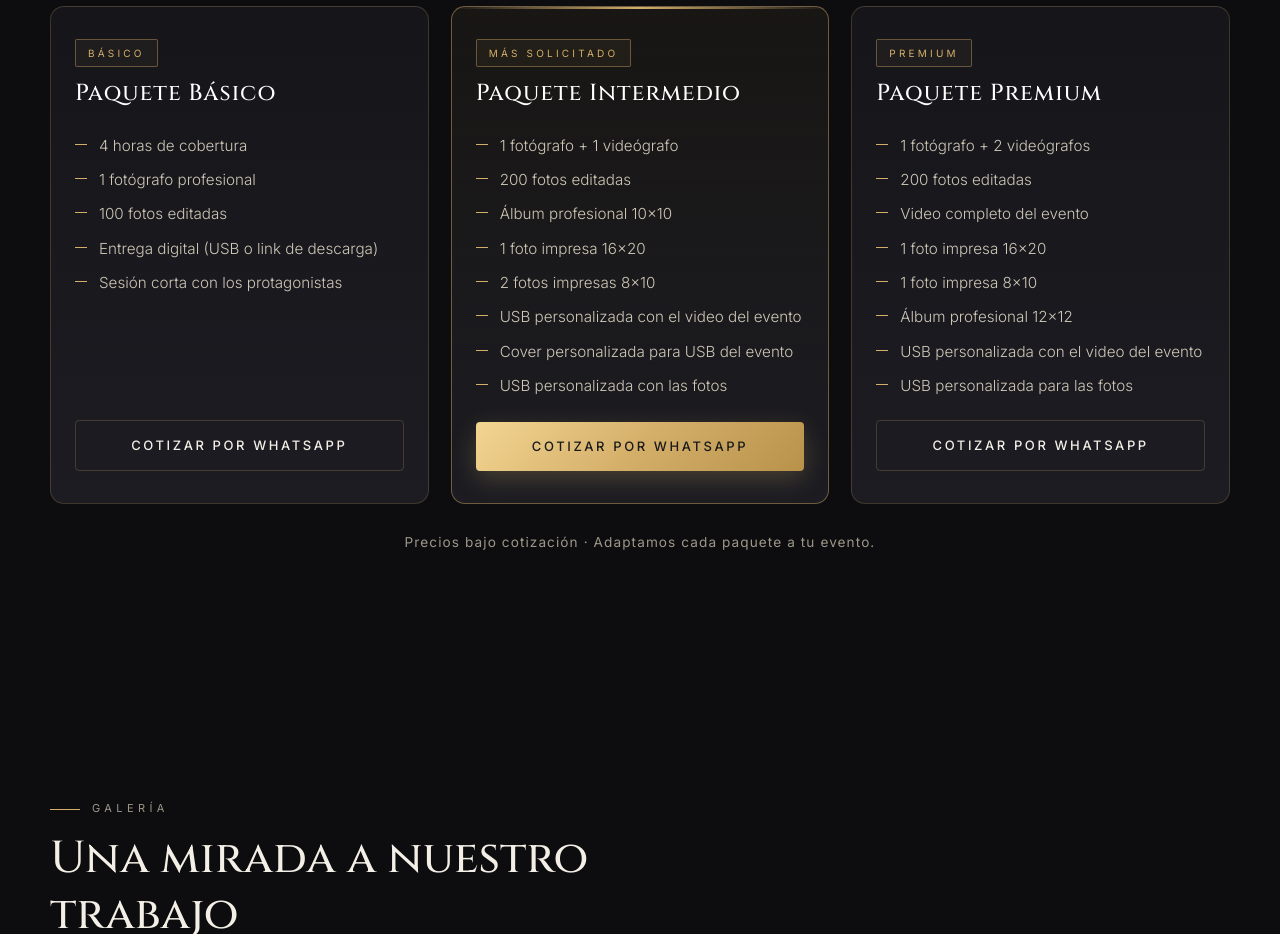
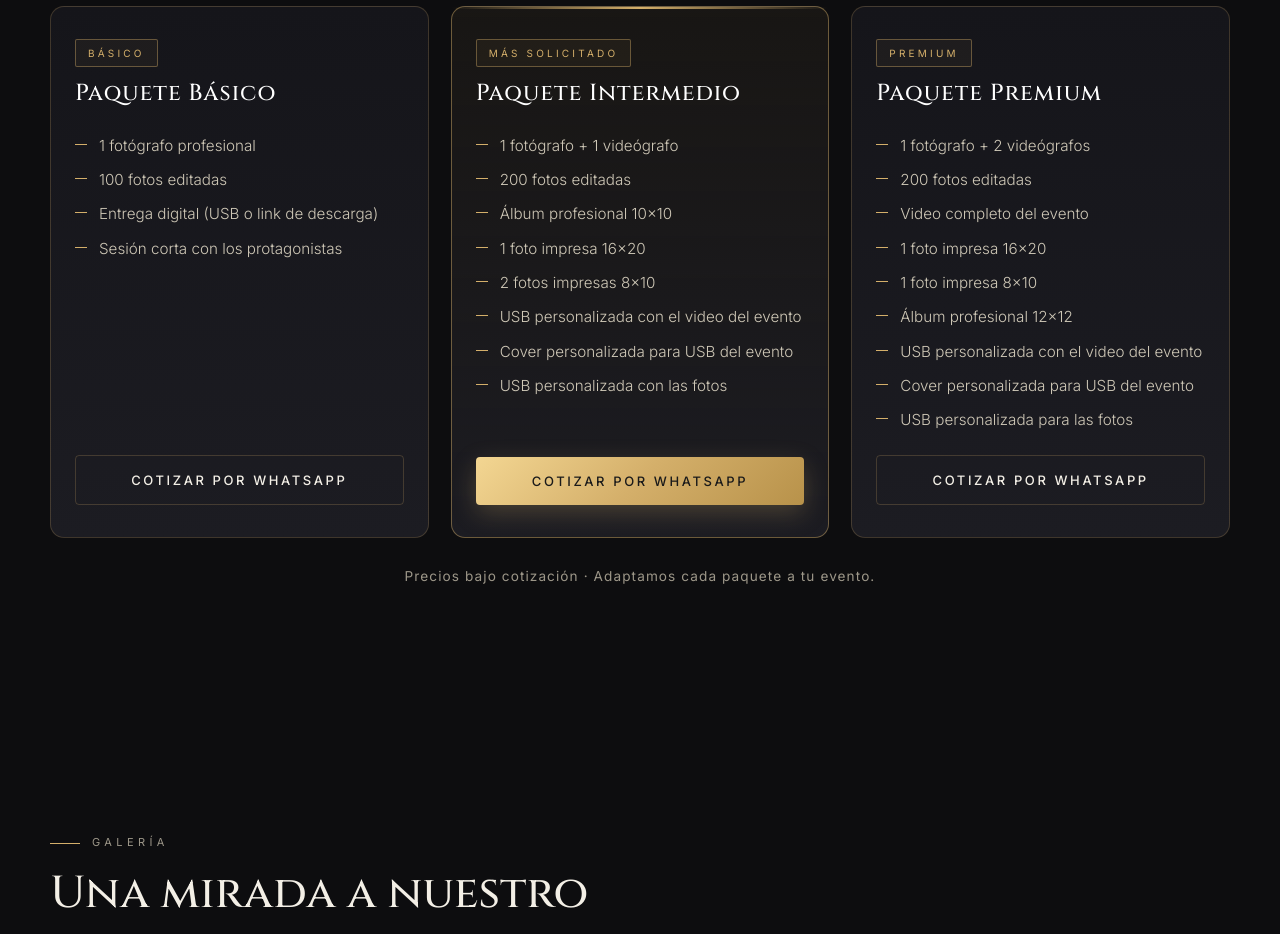
Before and after one commit to enriquetoscanoh94/miandafotos-, a plain HTML site: page index.html in a window 1280 px wide. Shown: the part 2500-3434 px from the top of the page. Drawn offline with Linux system fonts and the light colour scheme.

Commit message:
Update paquetes: quitar 4h de Basico, agregar cover USB en Premium

```diff
--- a/index.html
+++ b/index.html
@@ -146,7 +146,6 @@
               <h3 class="pack-name">Paquete Básico</h3>
             </header>
             <ul class="pack-list">
-              <li>4 horas de cobertura</li>
               <li>1 fotógrafo profesional</li>
               <li>100 fotos editadas</li>
               <li>Entrega digital (USB o link de descarga)</li>
@@ -186,6 +185,7 @@
               <li>1 foto impresa 8x10</li>
               <li>Álbum profesional 12x12</li>
               <li>USB personalizada con el video del evento</li>
+              <li>Cover personalizada para USB del evento</li>
               <li>USB personalizada para las fotos</li>
             </ul>
             <a href="https://wa.me/19145253189?text=Hola%20Miranda%2C%20me%20interesa%20el%20Paquete%20Premium" target="_blank" rel="noopener noreferrer" class="btn btn-ghost pack-cta">Cotizar por WhatsApp</a>
```
